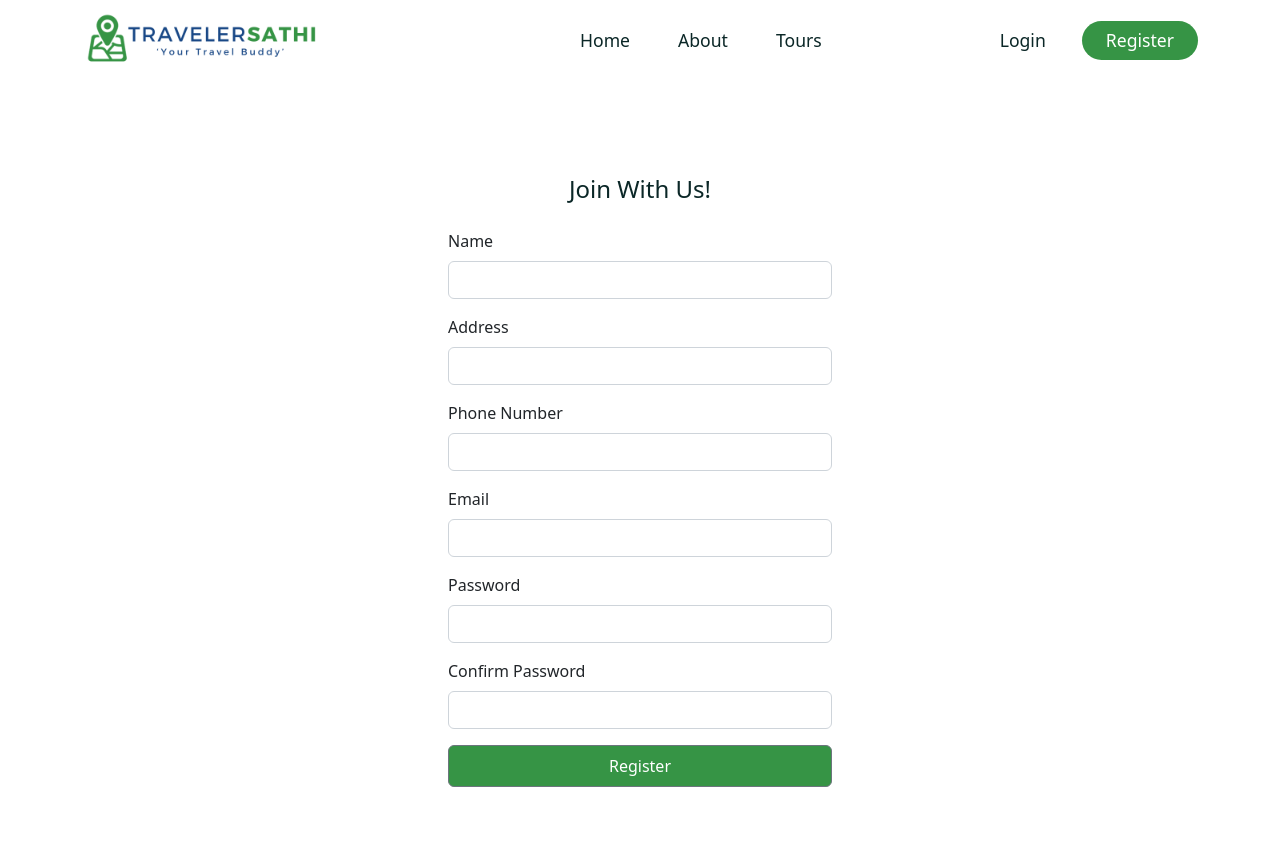
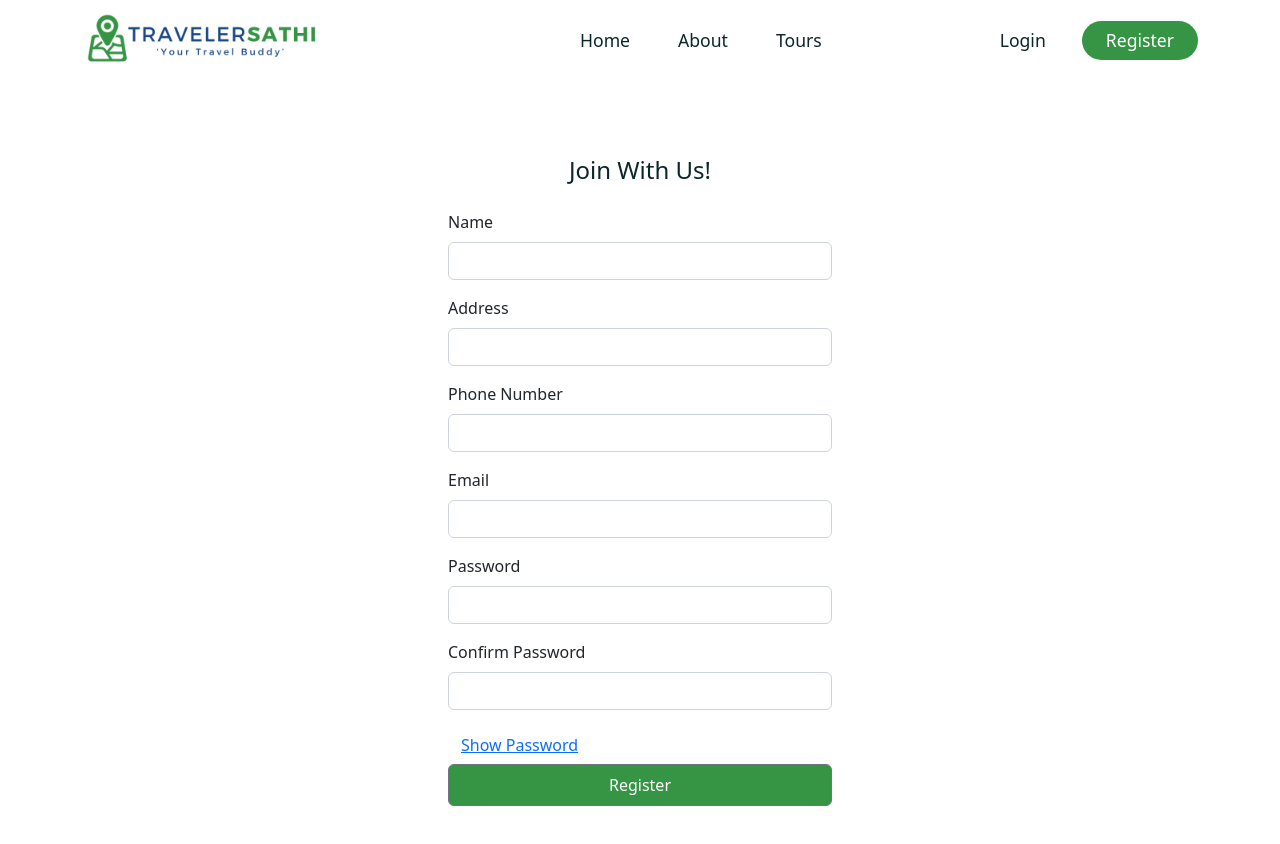
Before and after one commit to Sushantbz/TravelerSathi, a React (Create React App) app in the folder frontend/: page /register in a window 1280 px wide. Shown: the top 844 px of the page. Built offline with nearby package versions, Linux system fonts and the light colour scheme.

Commit message:
fix: login page

```diff
--- a/frontend/src/pages/Login.jsx
+++ b/frontend/src/pages/Login.jsx
@@ -1,35 +1,65 @@
-import React, { useState } from 'react';
-import { Container, Row, Col, Form, FormGroup, Label, Input, Button, NavLink } from 'reactstrap';
+import React, { useState } from "react"
+import toast from "react-hot-toast"
+import { useNavigate } from "react-router"
+import {
+	Container,
+	Row,
+	Col,
+	Form,
+	FormGroup,
+	Label,
+	Input,
+	Button,
+	NavLink,
+} from "reactstrap"
 
 const Login = () => {
-  const [email, setEmail] = useState('');
-  const [password, setPassword] = useState('');
-  const [showPassword, setShowPassword] = useState(false);
-  const [error, setError] = useState('');
+	const [showPassword, setShowPassword] = useState(false)
+	const [error, setError] = useState("")
+	const [loading, setLoading] = useState(false)
+	const navigate = useNavigate()
 
-  const handleSubmit = (e) => {
-    e.preventDefault();
+	const handleSubmit = async (e) => {
+		e.preventDefault()
+		const { email, password } = e.target.elements
 
-    // Email validation
-    if (!email.trim()) {
-      setError('Please enter your email');
-      return;
+		const user = {
+			email: email.value,
+			password: password.value,
 		}
 
-    // Password validation
-    if (!password.trim()) {
-      setError('Please enter your password');
-      return;
+		if (Object.values(user).some((el) => el === "")) {
+			setError("Please fill all fields")
+			return
 		}
 
-    // Add additional validation logic as needed
+		try {
+			setLoading(true)
 
-    // Reset error state
-    setError('');
+			const res = await fetch("http://localhost:5000/api/v1/auth/login", {
+				method: "POST",
+				headers: {
+					"Content-Type": "application/json",
+				},
+				body: JSON.stringify(user),
+			})
+			const data = await res.json()
 
-    // Add your authentication logic here
-    console.log('Login clicked');
-  };
+			if (data.success) {
+				navigate("/")
+				toast.success(data?.message)
+			} else {
+				toast.error(data?.message)
+				setError(data?.message)
+			}
+			setLoading(false)
+		} catch (err) {
+			console.log(err)
+			setError(err.message)
+			toast.error(err.message)
+			setLoading(false)
+		}
+	}
 
 	return (
 		<Container>
@@ -43,19 +73,17 @@ const Login = () => {
 								name="email"
 								id="email"
 								placeholder="Enter your email"
-                value={email}
-                onChange={(e) => setEmail(e.target.value)}
+								required
 							/>
 						</FormGroup>
 						<FormGroup>
 							<Label for="password">Password</Label>
 							<Input
-                type={showPassword ? 'text' : 'password'}
+								type={showPassword ? "text" : "password"}
 								name="password"
 								id="password"
 								placeholder="Enter your password"
-                value={password}
-                onChange={(e) => setPassword(e.target.value)}
+								required
 							/>
 							<Button
 								type="button"
@@ -63,7 +91,7 @@ const Login = () => {
 								className="password-toggle"
 								onClick={() => setShowPassword(!showPassword)}
 							>
-                {showPassword ? 'Hide' : 'Show'}
+								{showPassword ? "Hide Password" : "Show Password"}
 							</Button>
 						</FormGroup>
 						{error && <div className="text-danger">{error}</div>}
@@ -74,13 +102,15 @@ const Login = () => {
 					<div className="mt-3">
 						<NavLink href="/forgot-password">Forgot Password?</NavLink>
 					</div>
-          <div  className="mt-2">
-            <NavLink href="/signup">Don't have an account? Sign up here</NavLink>
+					<div className="mt-2">
+						<NavLink href="/signup">
+							Don't have an account? Sign up here
+						</NavLink>
 					</div>
 				</Col>
 			</Row>
 		</Container>
-  );
-};
+	)
+}
 
-export default Login;
+export default Login
--- a/frontend/src/pages/Register.jsx
+++ b/frontend/src/pages/Register.jsx
@@ -4,6 +4,7 @@ import { useNavigate } from "react-router-dom"
 import toast from "react-hot-toast"
 
 const Register = () => {
+	const [showPassword, setShowPassword] = useState(false)
 	const [error, setError] = useState("")
 	const [loading, setLoading] = useState(false)
 	const history = useNavigate()
@@ -43,14 +44,14 @@ const Register = () => {
 				history("/login")
 				toast.success(data?.message)
 			} else {
-				toast.error(data?.errorMessage)
-				setError(data?.errorMessage)
+				toast.error(data?.message)
+				setError(data?.message)
 			}
 			setLoading(false)
 		} catch (err) {
 			console.log(err)
-			setError(err.errorMessage)
-			toast.error(err.errorMessage)
+			setError(err.message)
+			toast.error(err.message)
 			setLoading(false)
 		}
 	}
@@ -77,18 +78,31 @@ const Register = () => {
 				</FormGroup>
 				<FormGroup>
 					<Label for="password">Password</Label>
-					<Input type="password" name="password" id="password" required />
+					<Input
+						type={showPassword ? "text" : "password"}
+						name="password"
+						id="password"
+						required
+					/>
 				</FormGroup>
 
 				<FormGroup>
 					<Label for="confirmPassword">Confirm Password</Label>
 					<Input
-						type="confirmPassword"
+						type={showPassword ? "text" : "password"}
 						name="confirmPassword"
 						id="confirmPassword"
 						required
 					/>
 				</FormGroup>
+				<Button
+					type="button"
+					color="link"
+					className="password-toggle"
+					onClick={() => setShowPassword(!showPassword)}
+				>
+					{showPassword ? "Hide Password" : "Show Password"}
+				</Button>
 
 				{/* {error && <p className="text-red-500">{error}</p>} */}
 				<Button
```
Also changed, not shown: 1 other file (tests, documents, lock files or other folders). Lines whose indentation alone changed are shown as unchanged.
